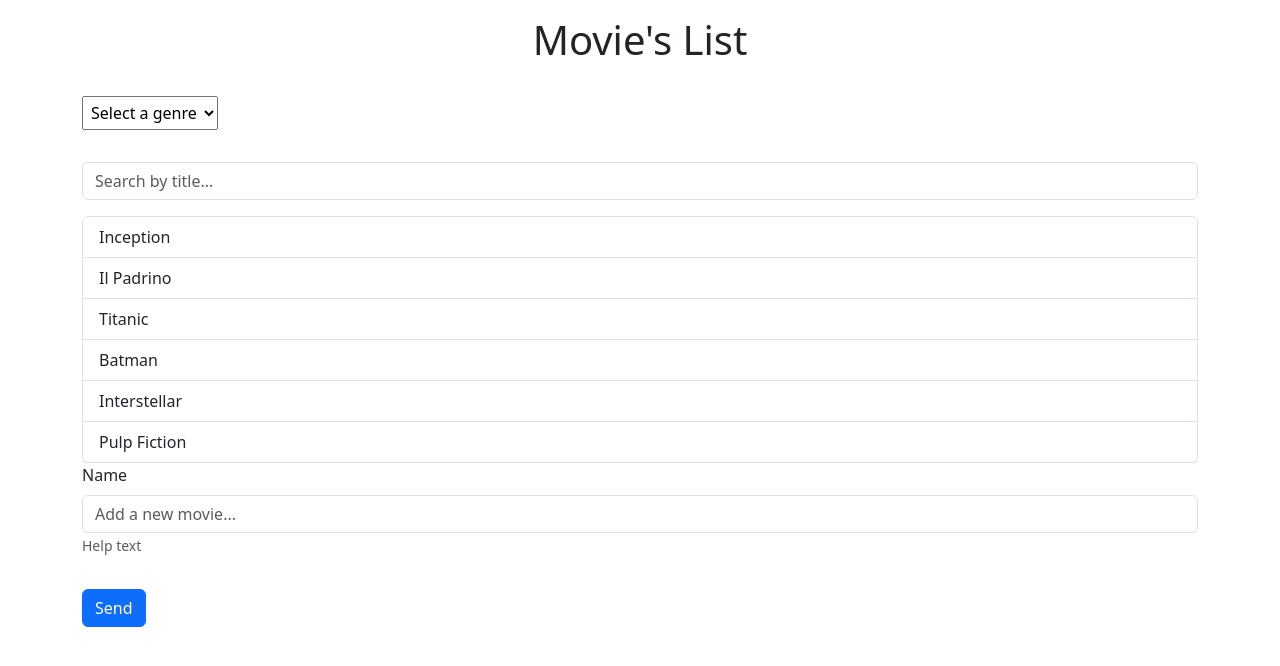
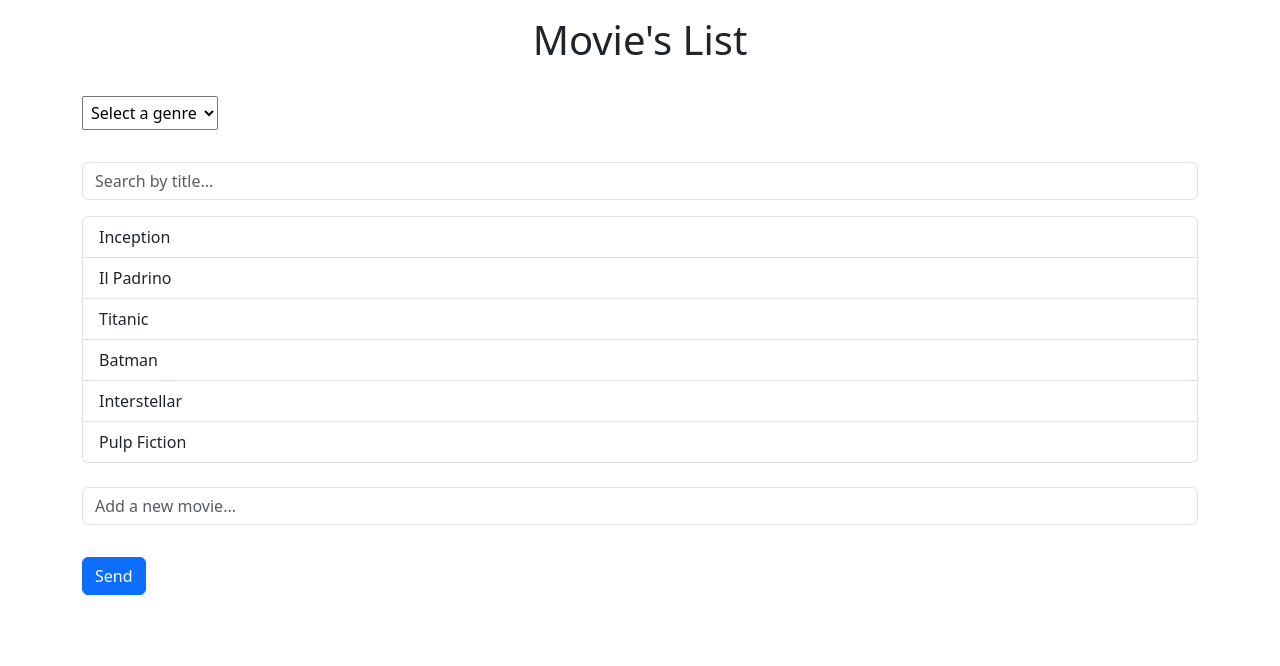
Before and after one commit to alessandrofalcoo/react-movie-filter, a React (Vite) app: page / in a window 1280 px wide. Shown: the top 666 px of the page. Built offline with nearby package versions, Linux system fonts and the light colour scheme.

Commit message:
fix: update movie input field attributes for better accessibility

```diff
--- a/src/components/Main.jsx
+++ b/src/components/Main.jsx
@@ -61,18 +61,17 @@ export default function Main() {
             </ul>
             <form onSubmit={handleAddMovie}>
                 <div className="mb-3">
-                    <label htmlFor="" className="form-label">Name</label>
+                    <label htmlFor="new_movie" className="form-label"></label>
                     <input
                         type="text"
                         className="form-control"
-                        name=""
-                        id=""
+                        name="new_movie"
+                        id="new_movie"
                         aria-describedby="helpId"
                         placeholder="Add a new movie..."
                         value={newMovie}
                         onChange={(e) => setNewMovie(e.target.value)}
                     />
-                    <small id="helpId" className="form-text text-muted">Help text</small>
                 </div>
                 <button type="submit" className='btn btn-primary my-3'>Send</button>
 
```
